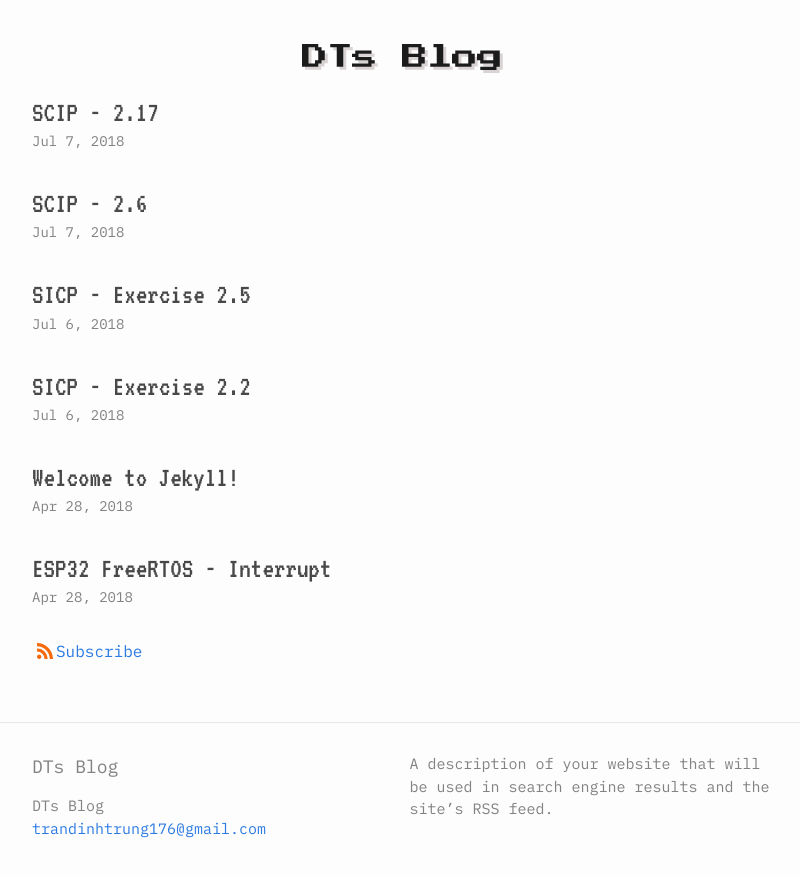
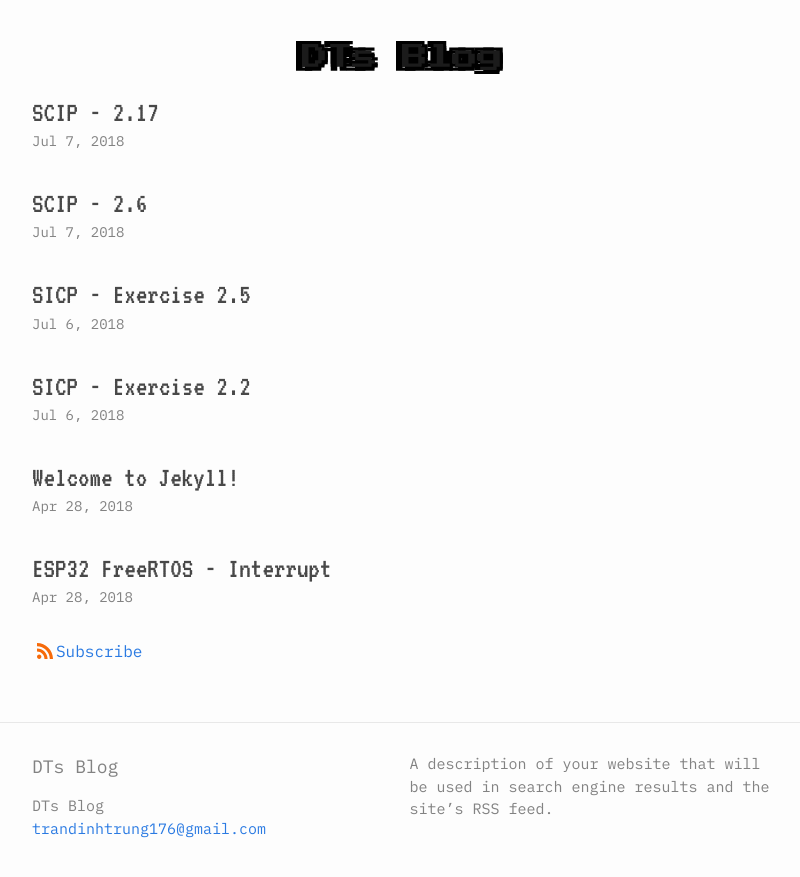
Before and after one commit to tdtrung17693/tdtrung17693.github.io, a Jekyll site: the page built from index.html, in a window 1280 px wide. Shown: the top 877 px of the page, without its empty margins (238-1038 px from the left). Built offline with Jekyll 4.4.1, drawn with Linux system fonts in a browser that asks for light colours; the list of posts is cut into pages by our own code.

Commit message:
aktualisieren

```diff
--- a/_config.yml
+++ b/_config.yml
@@ -48,9 +48,6 @@ description: A description of your website that will be used in search engine re
 url: "localhost:4000"
 github_username: tdtrung17693
 
-theme:      tale
-remote_theme: chesterhow/tale
-
 permalink:  /:year-:month-:day/:title
 paginate:   5
 excerpt_separator: <!--more-->
--- a/_sass/mytheme/_layout.scss
+++ b/_sass/mytheme/_layout.scss
@@ -16,7 +16,7 @@
     font-weight: 300;
     letter-spacing: -1px;
     margin-bottom: 0;
-    text-shadow: 3px 3px 0 #dad3d3;
+    text-shadow: 3px -3px 0 #000, -6px -3px 0 #000, 3px 4px 0 #000, -6px 4px 0 #000, -6px 0px 0 #000, 3px 2px 0 #000;
     font-family: "Press Start 2P";
 
     @include media-query($on-palm) {
```
